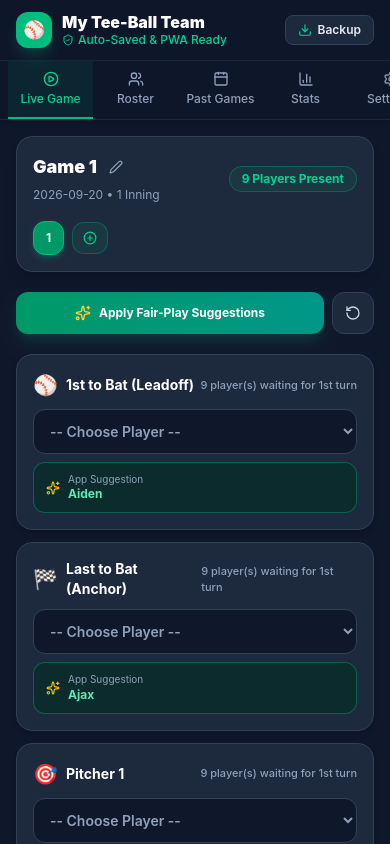
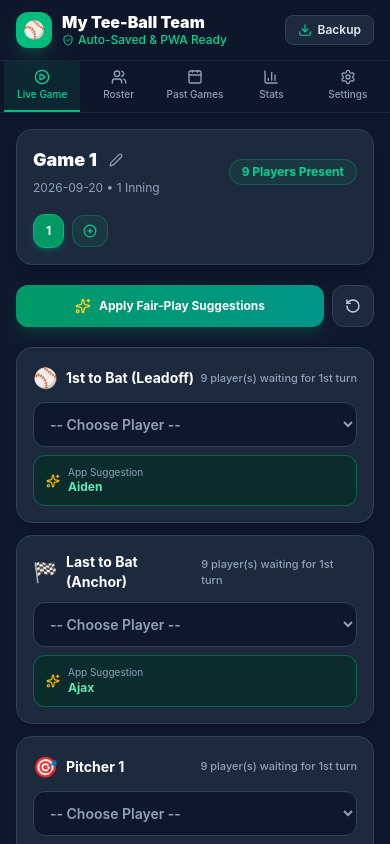
Before and after one commit to sziegler68/Tee-Ball-Lineup-tracker, a React (Vite) app: page / in a window 390 px wide. Shown: the top 844 px of the page. Built offline with nearby package versions, Linux system fonts and the light colour scheme.

Commit message:
Fix: make all 5 tabs visible on mobile by removing min-width constraint

```diff
--- a/src/components/Header.jsx
+++ b/src/components/Header.jsx
@@ -37,7 +37,7 @@ export default function Header({ activeTab, setActiveTab, onOpenBackup, teamName
       </div>
 
       {/* Navigation Tabs */}
-      <div class="max-w-4xl mx-auto px-2 flex border-t border-slate-800/80 overflow-x-auto no-scrollbar">
+      <div class="max-w-4xl mx-auto px-1 flex border-t border-slate-800/80">
         {tabs.map((tab) => {
           const Icon = tab.icon;
           const isActive = activeTab === tab.id;
@@ -45,7 +45,7 @@ export default function Header({ activeTab, setActiveTab, onOpenBackup, teamName
             <button
               key={tab.id}
               onClick={() => setActiveTab(tab.id)}
-              class={`flex-1 min-w-[85px] py-2.5 px-2 flex flex-col items-center gap-1 border-b-2 font-medium text-xs transition ${
+              class={`flex-1 py-2 px-1 flex flex-col items-center gap-0.5 border-b-2 font-medium text-[10px] sm:text-xs transition ${
                 isActive
                   ? 'border-emerald-500 text-emerald-400 font-bold bg-emerald-500/10'
                   : 'border-transparent text-slate-400 hover:text-slate-200 hover:bg-slate-800/40'
```
